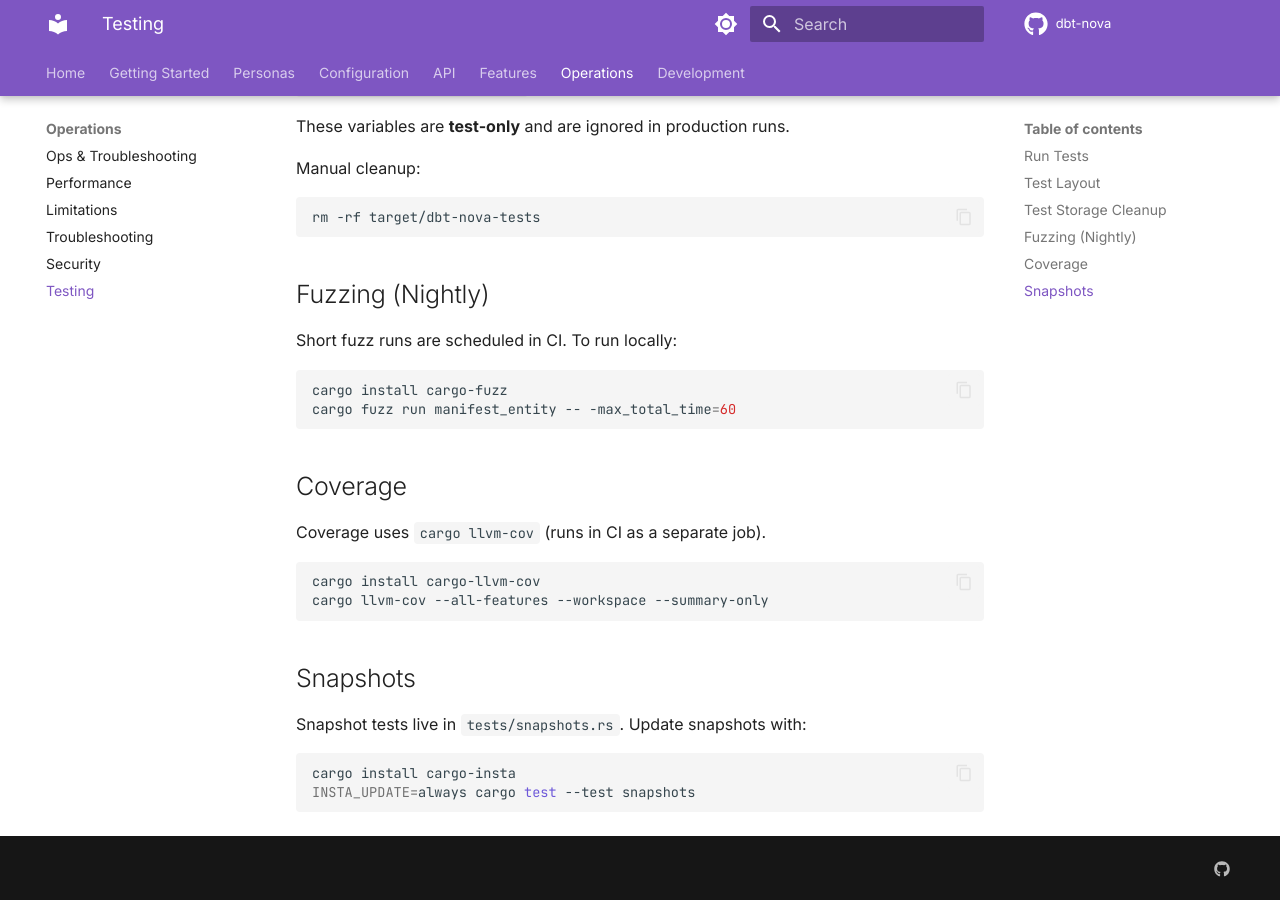
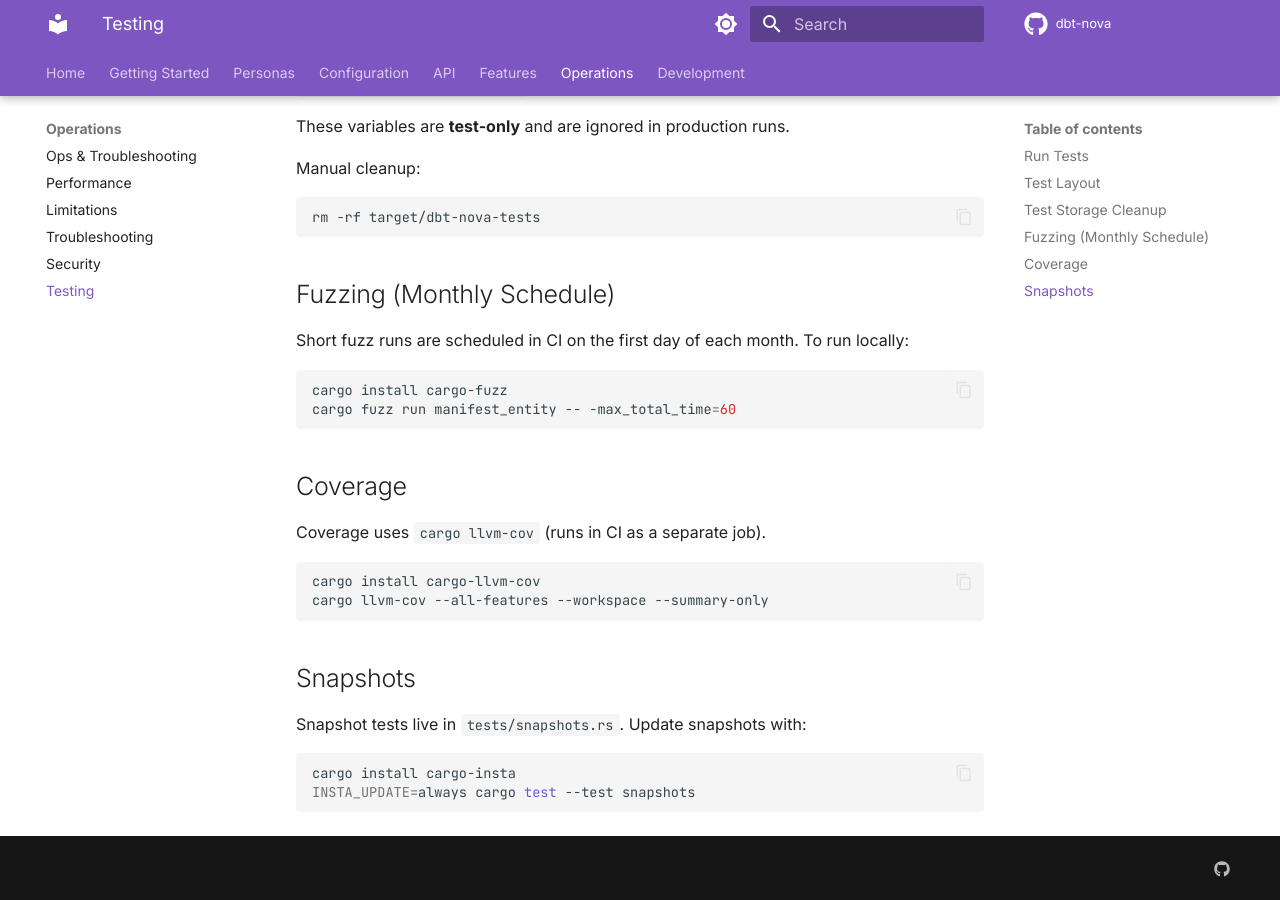
Before and after one commit to joe-broadhead/dbt-nova, an MkDocs documentation site: the page built from docs/operations/testing.md, in a window 1280 px wide and 900 px high, scrolled down 599 px. Built offline with MkDocs 1.6.1 and Material for MkDocs 9.7.7, drawn with Linux system fonts in a browser that asks for light colours; comment, search, counter and statistics services are not loaded.

Commit message:
ci: run scheduled fuzz and deny checks monthly

````diff
--- a/docs/development/ci.md
+++ b/docs/development/ci.md
@@ -60,10 +60,10 @@
 
 - `RELEASE_TAG_TOKEN` for `.github/workflows/release-tag.yml`
 
-## Nightly Jobs
+## Monthly Jobs
 
 - **File:** `.github/workflows/nightly.yml`
-- **Trigger:** scheduled + manual
+- **Trigger:** monthly schedule (first day of month) + manual
 - **Action:** short fuzz run (`cargo fuzz`) and `cargo deny` checks
 - **Security guard:** advisory ignore metadata/expiry check (`scripts/check_advisory_ignores.sh`)
 
--- a/docs/operations/testing.md
+++ b/docs/operations/testing.md
@@ -29,9 +29,9 @@
 rm -rf target/dbt-nova-tests
 ```
 
-## Fuzzing (Nightly)
+## Fuzzing (Monthly Schedule)
 
-Short fuzz runs are scheduled in CI. To run locally:
+Short fuzz runs are scheduled in CI on the first day of each month. To run locally:
 
 ```bash
 cargo install cargo-fuzz
````
Also changed, not shown: 1 other file.
